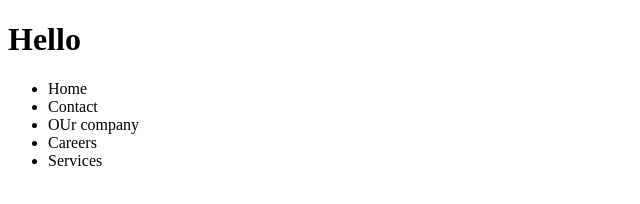
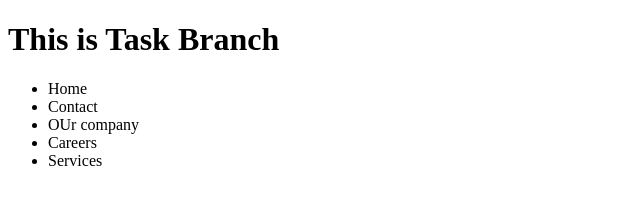
Before and after one commit to gosilver15/git-learn, a plain HTML site: page index.html in a window 1280 px wide. Shown: the whole page, without its empty margins (0-640 px from the left). Drawn offline with Linux system fonts and the light colour scheme.

Commit message:
edited H1

```diff
--- a/index.html
+++ b/index.html
@@ -6,7 +6,7 @@
   <title>Git Tutorial</title>
 </head>
 <body>
-  <h1>Hello</h1>
+  <h1>This is Task Branch</h1>
   <ul>
     <li>Home</li>
     <li>Contact</li>
```
